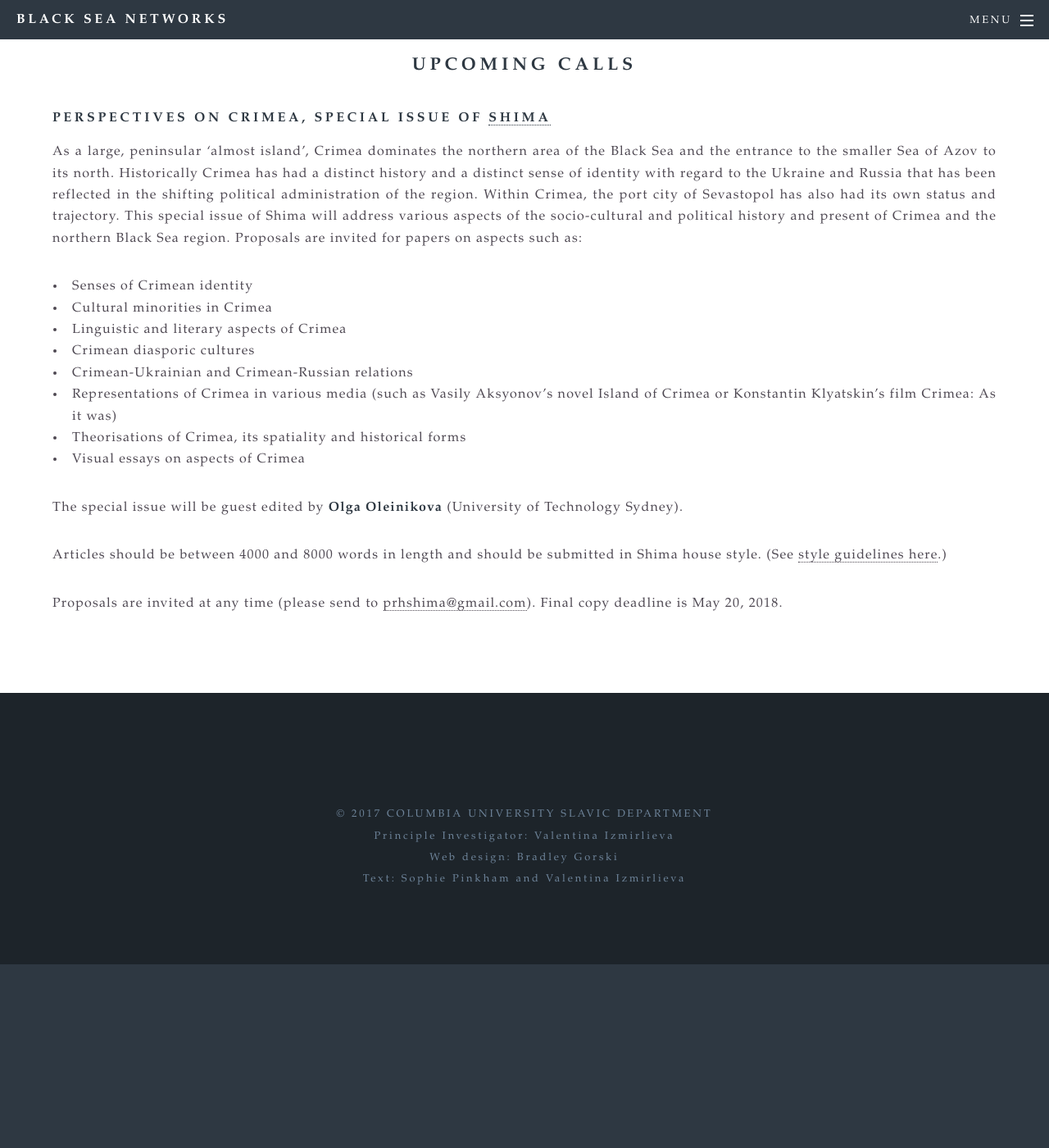
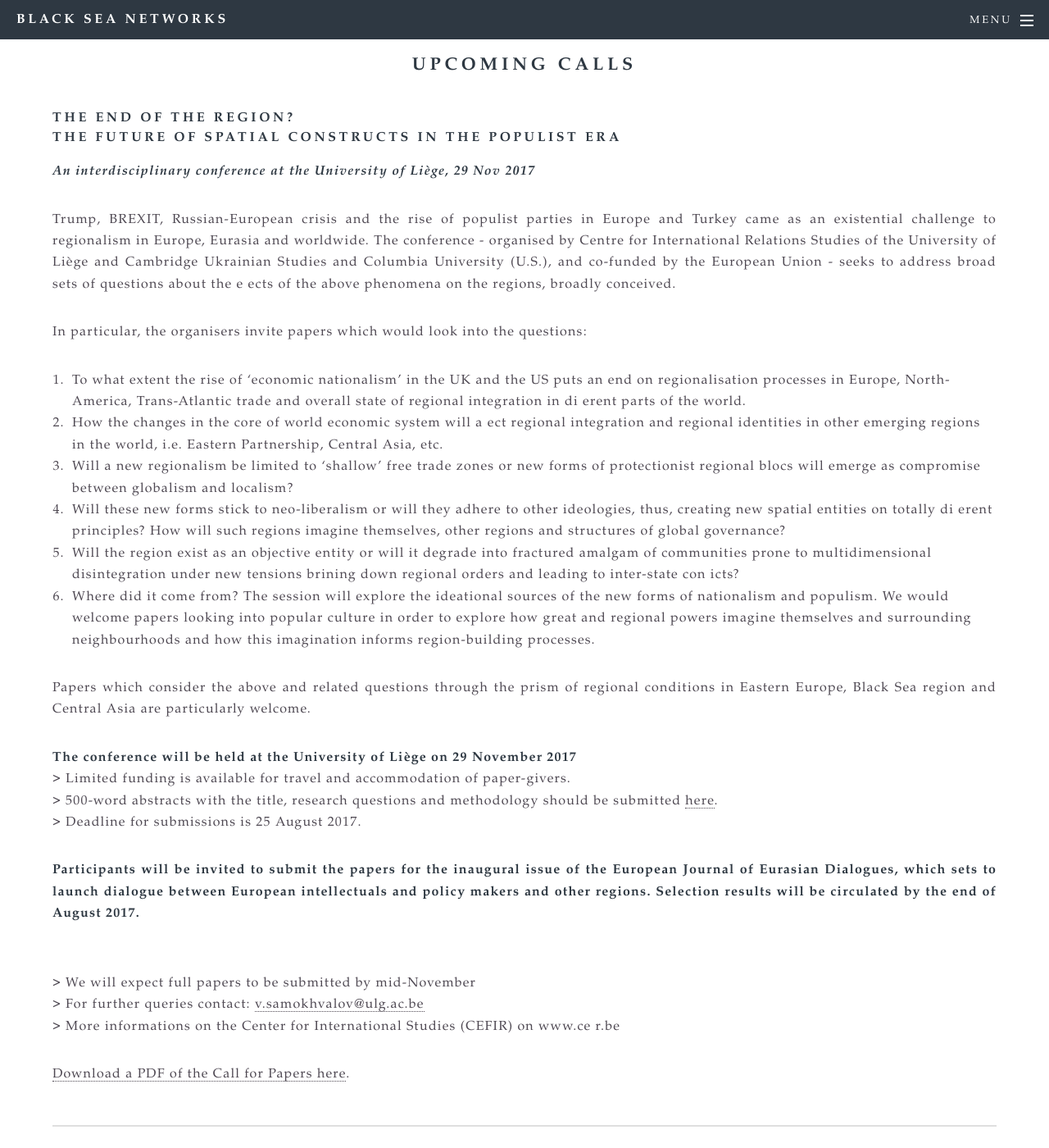
Before and after one commit to bradleygorski/blackseanet, a Jekyll site: the page built from cfps.html, in a window 1280 px wide and 1400 px high, scrolled down 459 px. Shown: the whole window at 82% size. Built offline with Jekyll 4.4.1, drawn with Linux system fonts in a browser that asks for light colours; before the commit the page ends 1635 px from its top, so only the background shows below that.

Commit message:
Added End of Region CFP

```diff
--- a/cfps.html
+++ b/cfps.html
@@ -11,6 +11,55 @@ title: Calls for Papers
 				<p></p>
 				<h2 align="center">Upcoming Calls</h2>
 				<p></p>
+
+<h4>The end of the region?<br>
+The future of spatial constructs in the populist era</h4>
+<p align="justify"><b><i>An interdisciplinary conference at the University of Liège, 29 Nov 2017</i></b></p>
+<p align="justify">Trump, BREXIT, Russian-European crisis and the rise of populist parties in
+Europe and Turkey came as an existential challenge to regionalism in Europe, Eurasia and worldwide.
+The conference - organised by Centre for International Relations Studies of the University of Liège
+and Cambridge Ukrainian Studies and Columbia University (U.S.), and co-funded by the European Union -
+seeks to address broad sets of questions about the e ects of the above phenomena on the regions,
+broadly conceived.</p>
+<p align="justify">In particular, the organisers invite papers which would look into the questions:</p>
+<ol>
+<li> To what extent the rise of ‘economic nationalism’ in the UK and the US puts an end on
+regionalisation processes in Europe, North-America, Trans-Atlantic trade and overall state of
+regional integration in di erent parts of the world.</li>
+<li> How the changes in the core of world economic system will a ect regional integration and
+regional identities in other emerging regions in the world, i.e. Eastern Partnership, Central Asia, etc.</li>
+<li> Will a new regionalism be limited to ‘shallow’ free trade zones or new forms of protectionist
+regional blocs will emerge as compromise between globalism and localism?</li>
+<li> Will these new forms stick to neo-liberalism or will they adhere to other ideologies, thus,
+creating new spatial entities on totally di erent principles? How will such regions imagine themselves,
+other regions and structures of global governance?</li>
+<li> Will the region exist as an objective entity or will it degrade into fractured amalgam of
+communities prone to multidimensional disintegration under new tensions brining down regional orders
+and leading to inter-state con icts?</li>
+<li> Where did it come from? The session will explore the ideational sources of the new forms of
+nationalism and populism. We would welcome papers looking into popular culture in order to explore
+how great and regional powers imagine themselves and surrounding neighbourhoods and how this imagination
+informs region-building processes.</li>
+</ol>
+<p align="justify">Papers which consider the above and related questions through the prism of regional
+conditions in Eastern Europe, Black Sea region and Central Asia are particularly welcome.</p>
+
+<p align="justify"><b>The conference will be held at the University of Liège on 29 November 2017</b>
+<br> > Limited funding is available for travel and accommodation of paper-givers.
+<br> > 500-word abstracts with the title, research questions and methodology should be submitted <a href="goo.gl/0xDZRp">here</a>.
+<br> > Deadline for submissions is 25 August 2017.</p>
+
+<p align="justify"><b>Participants will be invited to submit the papers for the inaugural issue of the
+European Journal of Eurasian Dialogues, which sets to launch dialogue between European intellectuals
+and policy makers and other regions. Selection results will be circulated by the end of August 2017.</b></p>
+
+<p><br> > We will expect full papers to be submitted by mid-November
+<br> > For further queries contact: <a href="mailto:v.samokhvalov@ulg.ac.be">v.samokhvalov@ulg.ac.be</a>
+<br> > More informations on the Center for International Studies (CEFIR) on www.ce r.be</p>
+
+<p><a href='http://local.droit.ulg.ac.be/jcms/service/file/20170628094623_CEFIR-COLL2017-V3-3.pdf'>Download a PDF of the Call for Papers here</a>.</p>
+
+<hr>
 <h4>Perspectives on Crimea, special issue of <a href='http://www.shimajournal.org'>Shima</a></h4>
 
 <p align="justify">As a large, peninsular ‘almost island’, Crimea dominates the northern area of the
```
